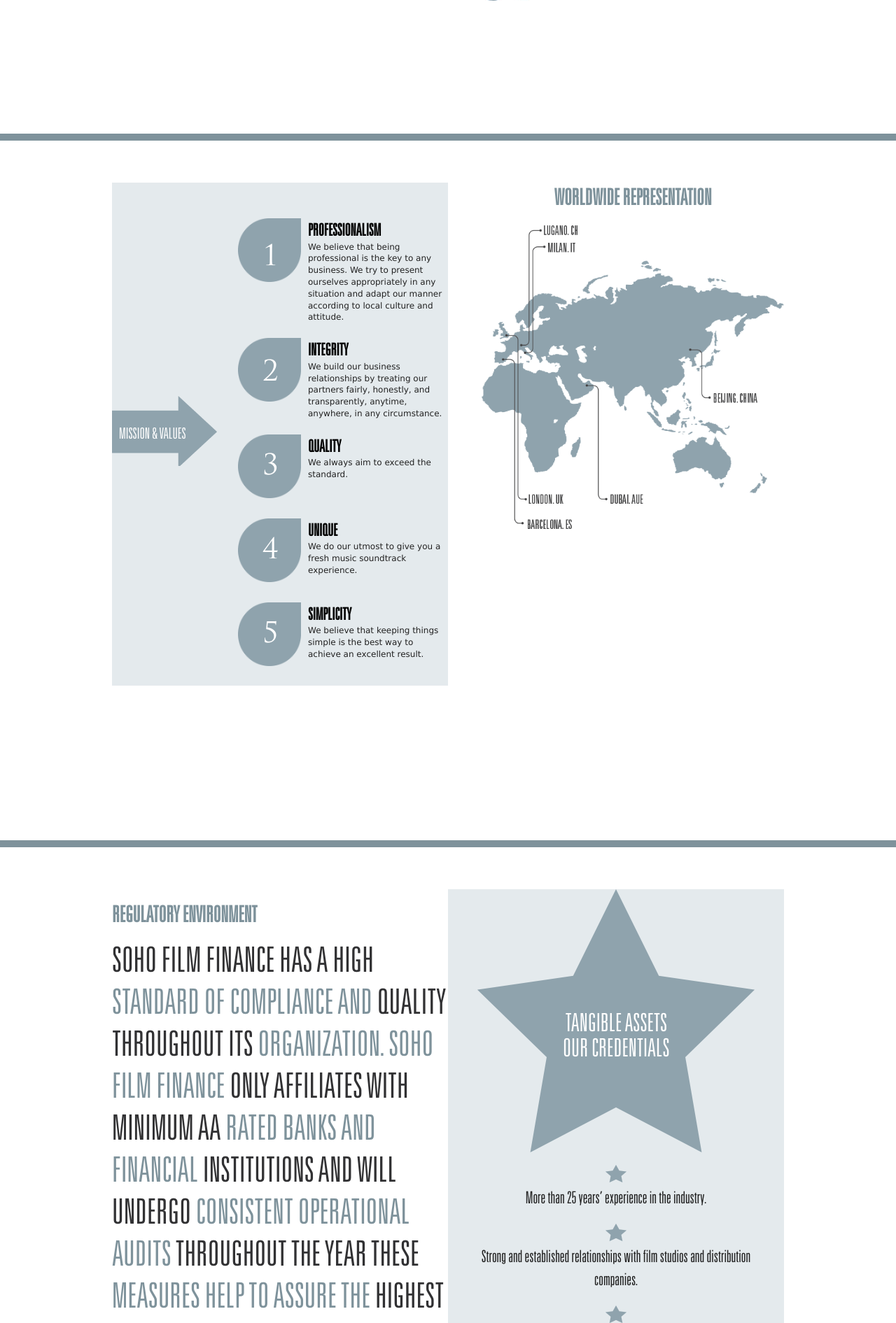
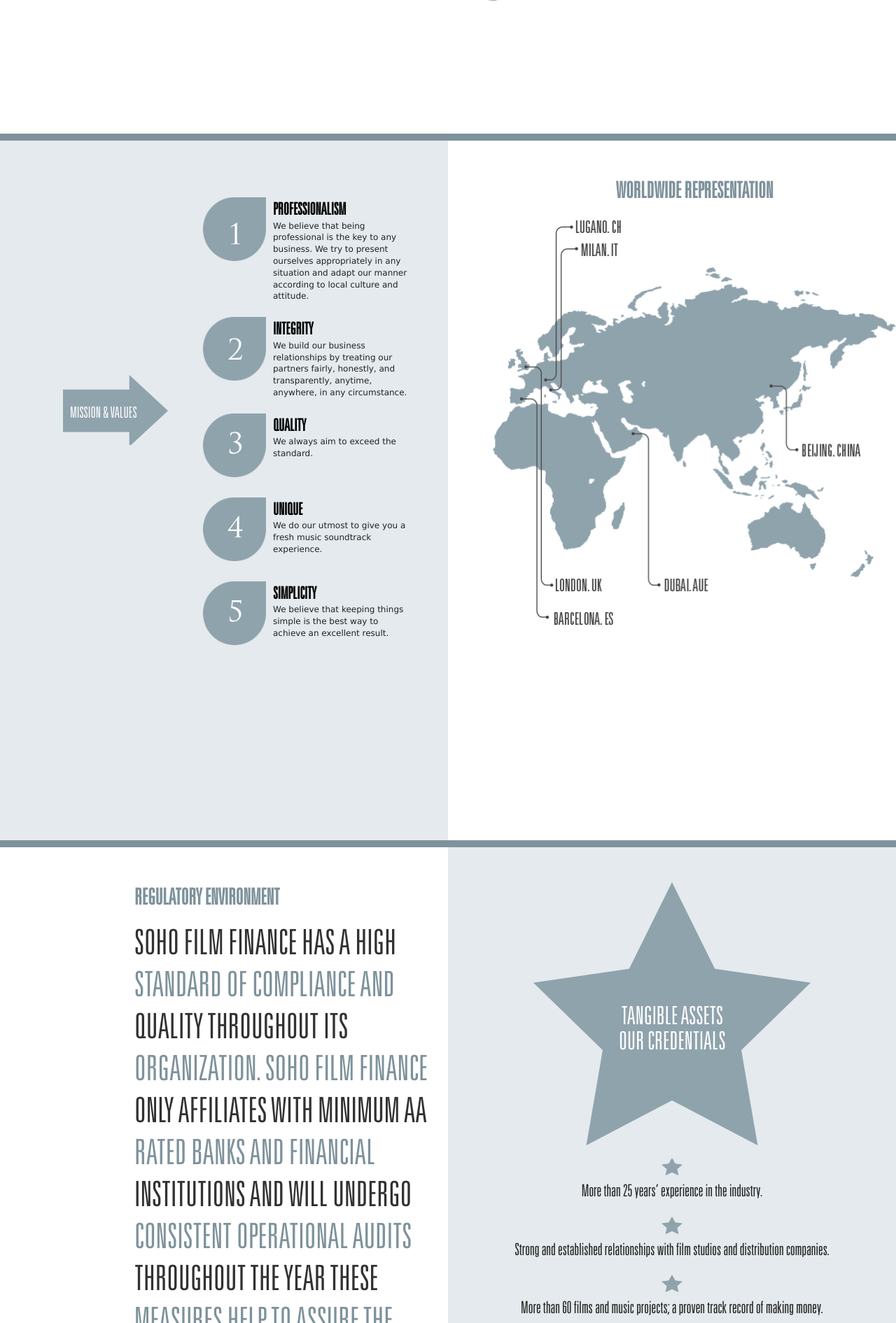
Before and after one commit to rohanchambers/SFF, a PHP site: page / in a window 1280 px wide. Shown: the part 2829-4720 px from the top of the page at 70% size. Run offline with PHP 8.4, Linux system fonts and the light colour scheme; some libraries are stand-ins or nearby versions.

Commit message:
re factor css

```diff
--- a/css/main.css
+++ b/css/main.css
@@ -92,7 +92,7 @@ h3 {
   color: #7e929b; }
 
 h1, h2 {
-  margin: 15px 0;
+  margin: 0 0 15px 0;
   line-height: 1.2; }
 
 p {
@@ -146,9 +146,8 @@ footer {
   height: 100%;
   min-height: 1000px; }
 
-#welcome, #directors, #milesAhead, #mission,
-#our-products, #wrapper-6, #wrapper-7, #wrapper-8,
-#wrapper-9, #wrapper-10 {
+#welcome, #directors, #milesAhead, #mission, #our-products,
+#wrapper-6, #wrapper-7, #wrapper-8, #wrapper-9, #wrapper-10 {
   border-bottom: 10px solid #7e929b; }
 
 .container {
@@ -174,12 +173,16 @@ footer {
 
 /* WELCOME SLIDE */
 /*Override col widths*/
+#welcome {
+  background: url(../img/bg_london.gif) repeat-x bottom center;
+  background-size: 90%; }
+
 #welcome .col-1,
 #welcome .col-2 {
   width: 35%; }
 
-#about-us h1 {
-  margin-bottom: 70px; }
+#intro h1 {
+  margin-bottom: 30px; }
 
 #about-us h2,
 #about-us p {
@@ -190,7 +193,7 @@ footer {
 
 /* DIRECTORS SLIDE */
 #directors .container {
-  padding-top: 30px; }
+  padding-top: 60px; }
 
 #directors .header-box {
   position: relative;
@@ -274,17 +277,18 @@ footer {
 /* Mission and Values */
 #mission .col-1 {
   width: 50%;
-  min-height: 600px;
+  min-height: 920px;
   margin: 0;
-  padding-top: 50px;
+  padding-top: 80px;
   background-color: #e4eaed; }
 
 #mission .col-2 {
-  width: 45%; }
+  width: 45%;
+  padding-top: 50px; }
 
 #arrow {
-  float: left;
-  margin-top: 255px;
+  float: right;
+  margin: 255px 50px 0 0;
   width: 150px;
   height: 100px;
   background: url(../img/mission/bg_arrow.png) no-repeat;
@@ -299,7 +303,7 @@ footer {
 
 #mission-points {
   float: right;
-  margin: 0;
+  margin: 0 50px 0 0;
   padding: 0; }
   #mission-points li {
     position: relative;
@@ -326,8 +330,7 @@ footer {
       margin: 0; }
 
 #worldwide h2 {
-  text-align: center;
-  margin-top: 0px; }
+  text-align: center; }
 
 #worldwide img {
   max-width: 100%;
@@ -337,8 +340,13 @@ footer {
 #regulatory .col-1,
 #regulatory .col-2 {
   width: 50%;
+  min-height: 950px;
   margin: 0;
-  min-height: 600px; }
+  padding-top: 50px; }
+
+#regulatory .col-1-inner {
+  width: 70%;
+  float: right; }
 
 #regulatory .col-2 {
   background-color: #e4eaed; }
@@ -376,7 +384,8 @@ footer {
     color: #FFF; }
 
 #credentials-list {
-  width: 400px; }
+  width: 100%;
+  padding: 0; }
   #credentials-list li {
     display: block;
     margin-bottom: 20px;
@@ -591,3 +600,20 @@ footer {
   h2,
   h3 {
     page-break-after: avoid; } }
+/*Notes*/
+/*
+
+welcome 35 / 35
+
+miles 47 / 3
+
+mission 50 /45
+
+regulatory 50 / 50
+
+our-products 48 / 48
+
+
+
+
+*/
--- a/css/main.scss
+++ b/css/main.scss
@@ -117,7 +117,7 @@ h3 {
 }
 
 h1, h2 {
-    margin: 15px 0;
+    margin: 0 0 15px 0;
     line-height: 1.2;
 }
 
@@ -186,9 +186,8 @@ footer {
     min-height: 1000px;
 }
 
-#welcome, #directors, #milesAhead, #mission,
-#our-products, #wrapper-6, #wrapper-7, #wrapper-8,
-#wrapper-9, #wrapper-10 {
+#welcome, #directors, #milesAhead, #mission, #our-products,
+#wrapper-6, #wrapper-7, #wrapper-8, #wrapper-9, #wrapper-10 {
     border-bottom: 10px solid $primary-color;
 }
 
@@ -221,13 +220,18 @@ footer {
 /* WELCOME SLIDE */
 
 /*Override col widths*/
+#welcome {
+    background: url(../img/bg_london.gif) repeat-x bottom center;
+    background-size: 90%;
+}
+
     #welcome .col-1,
     #welcome .col-2 {
         width: 35%;
     }
 
-#about-us h1 {
-    margin-bottom: 70px;
+        #intro h1 {
+            margin-bottom: 30px;
         }
 
         #about-us h2,
@@ -242,7 +246,7 @@ footer {
 
 /* DIRECTORS SLIDE */
 #directors .container {
-    padding-top: 30px;
+    padding-top: 60px;
 }
 
     #directors .header-box {
@@ -363,19 +367,20 @@ footer {
 /* Mission and Values */
 #mission .col-1 {
     width: 50%;
-    min-height: 600px;
+    min-height: 920px;
     margin: 0;
-    padding-top: 50px;
+    padding-top: 80px;
     background-color: #e4eaed;
 }
 
 #mission .col-2 {
     width: 45%;
+    padding-top: 50px;
 }
 
     #arrow {
-        float: left;
-        margin-top: 255px;
+        float: right;
+        margin: 255px 50px 0 0;
         width: 150px;
         height: 100px;
         background: url(../img/mission/bg_arrow.png) no-repeat;
@@ -394,7 +399,7 @@ footer {
     #mission-points {
 
         float: right;
-        margin: 0;
+        margin: 0 50px 0 0;
         padding: 0;
 
         li {
@@ -431,7 +436,6 @@ footer {
 
 #worldwide h2 {
     text-align: center;
-    margin-top: 0px;
 }
 
 #worldwide img {
@@ -444,8 +448,14 @@ footer {
 #regulatory .col-1,
 #regulatory .col-2 {
     width: 50%;
+    min-height: 950px;
     margin: 0;
-    min-height: 600px;
+    padding-top: 50px;
+}
+
+    #regulatory .col-1-inner {
+        width: 70%;
+        float: right;
     }
 
         #regulatory .col-2 {
@@ -492,7 +502,8 @@ footer {
 
     #credentials-list {
 
-        width: 400px;
+        width: 100%;
+        padding: 0;
 
         li {
             display: block;
@@ -788,3 +799,25 @@ footer {
         page-break-after: avoid;
     }
 }
+
+
+
+
+/*Notes*/
+
+/*
+
+welcome 35 / 35
+
+miles 47 / 3
+
+mission 50 /45
+
+regulatory 50 / 50
+
+our-products 48 / 48
+
+
+
+
+*/
--- a/index.html
+++ b/index.html
@@ -124,12 +124,9 @@
     </div><!-- End of wrapper -->
 
     <div id="mission" class="wrapper">
-        <div class="container">
+
             <div class="content">
                 <article class="col-1" id="missionValues">
-                    <div id="arrow">
-                        <p>Mission &amp; Values</p>
-                    </div>
                     <ul id="mission-points">
                         <li>
                             <span>1</span>
@@ -167,6 +164,10 @@
                             </div>
                         </li>
                     </ul>
+
+                    <div id="arrow">
+                        <p>Mission &amp; Values</p>
+                    </div>
                 </article>
 
                 <article class="col-2" id="worldwide">
@@ -174,13 +175,13 @@
                     <img src="img/mission/bg_worldwide_map.png" alt="Worldwide Representation">
                 </article>
             </div><!-- End of content -->
-        </div><!-- End of container -->
+
     </div><!-- End of wrapper -->
 
     <div id="regulatory" class="wrapper">
-        <div class="container">
             <div class="content">
                 <article class="col-1" id="regulatory-environment">
+                    <div class="col-1-inner">
                         <h2>Regulatory Environment</h2>
                         <p>
                             <span>Soho Film Finance has a high</span>
@@ -197,6 +198,7 @@
                             <span>quality, transparency and</span>
                             <span>business integrity possible.</span>
                         </p>
+                    </div>
                 </article>
                 <article class="col-2" id="credentials">
                     <div id="star"><span>Tangible Assets<br> Our Credentials</span></div>
@@ -209,7 +211,6 @@
                     </ul>
                 </article>
             </div><!-- End of content -->
-        </div><!-- End of container -->
     </div><!-- End of wrapper -->
 
     <div id="our-products" class="wrapper">
@@ -254,8 +255,6 @@
 
                         <p>As a result, film is now seen as a valid and attractive asset class in its own right. At least 30% of all studio movies are now made in partnership with third-party funding and the concept of “slate finance” is acknowledged to lower costs, reduce risks and raise returns for studios and investors alike.</p>
                     </div>
-
-
                 </article>
             </div><!-- End of content -->
         </div><!-- End of container -->
```
Lines whose indentation alone changed are shown as unchanged.
